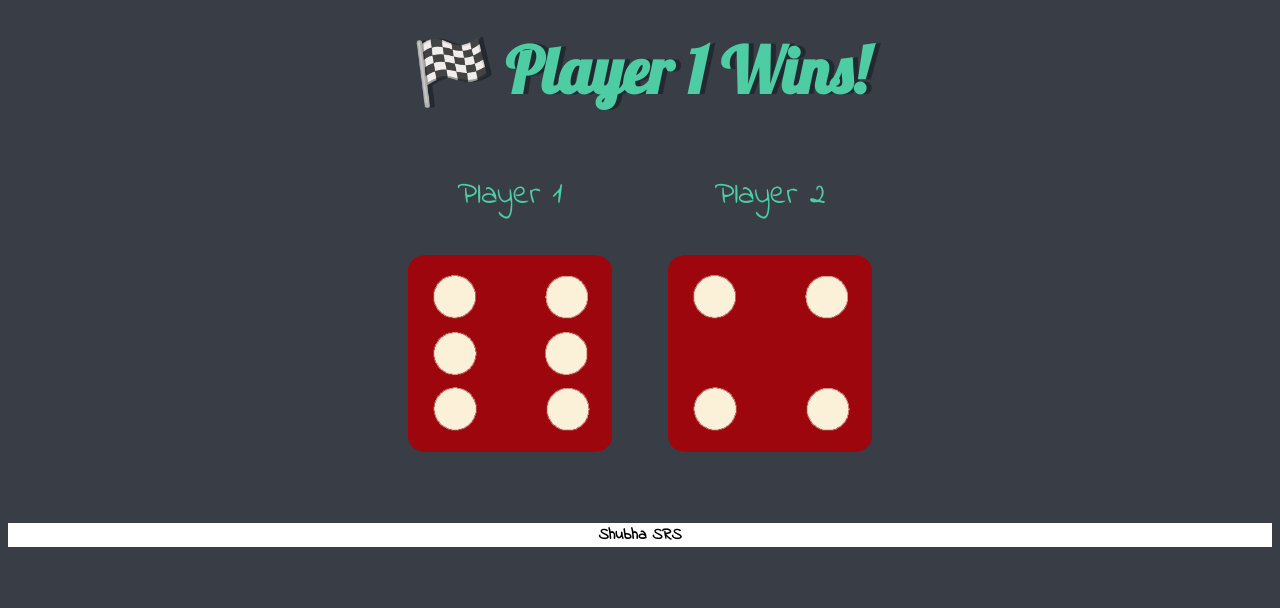
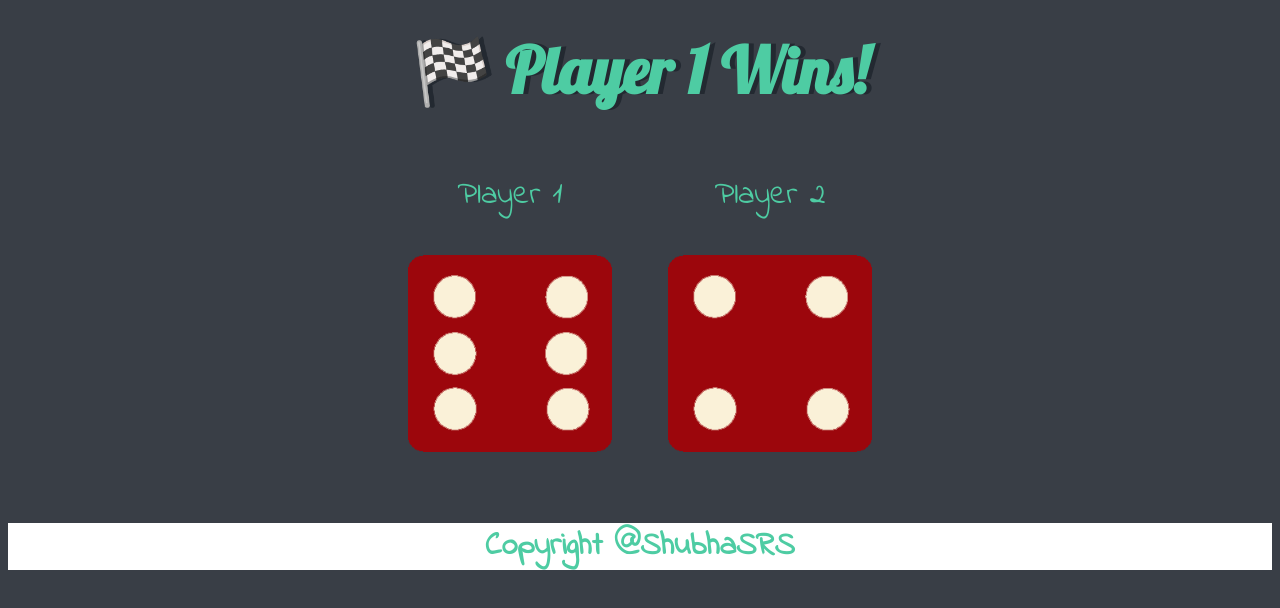
Before and after one commit to ShubhaSRS/Dice-Clash-Two-Player-Showdown, a plain HTML site: page index.html in a window 1280 px wide. Drawn offline with Linux system fonts and the light colour scheme.

Commit message:
Update index.html

```diff
--- a/index.html
+++ b/index.html
@@ -29,6 +29,6 @@
   </body>
 
   <footer>
-    Shubha SRS
+    <p class="text-center">Copyright @ShubhaSRS</p>
   </footer>
 </html>
```
